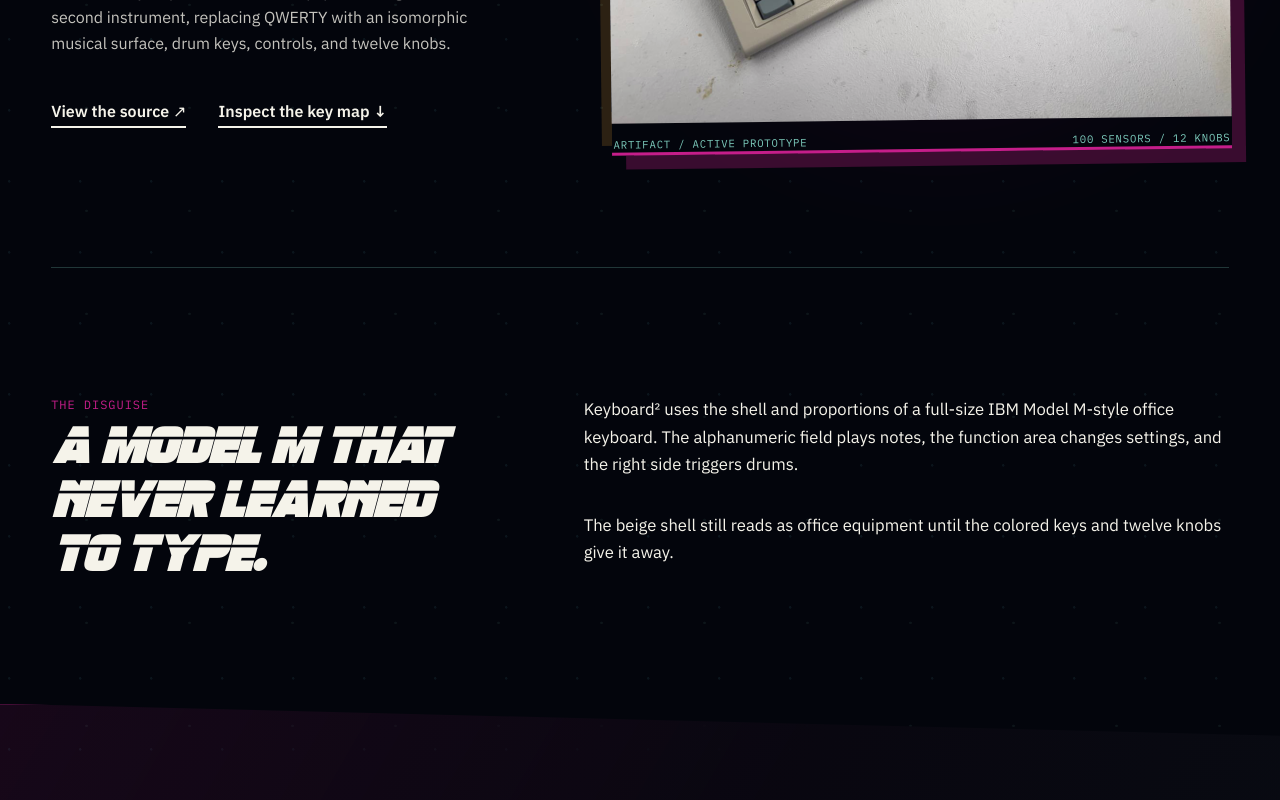
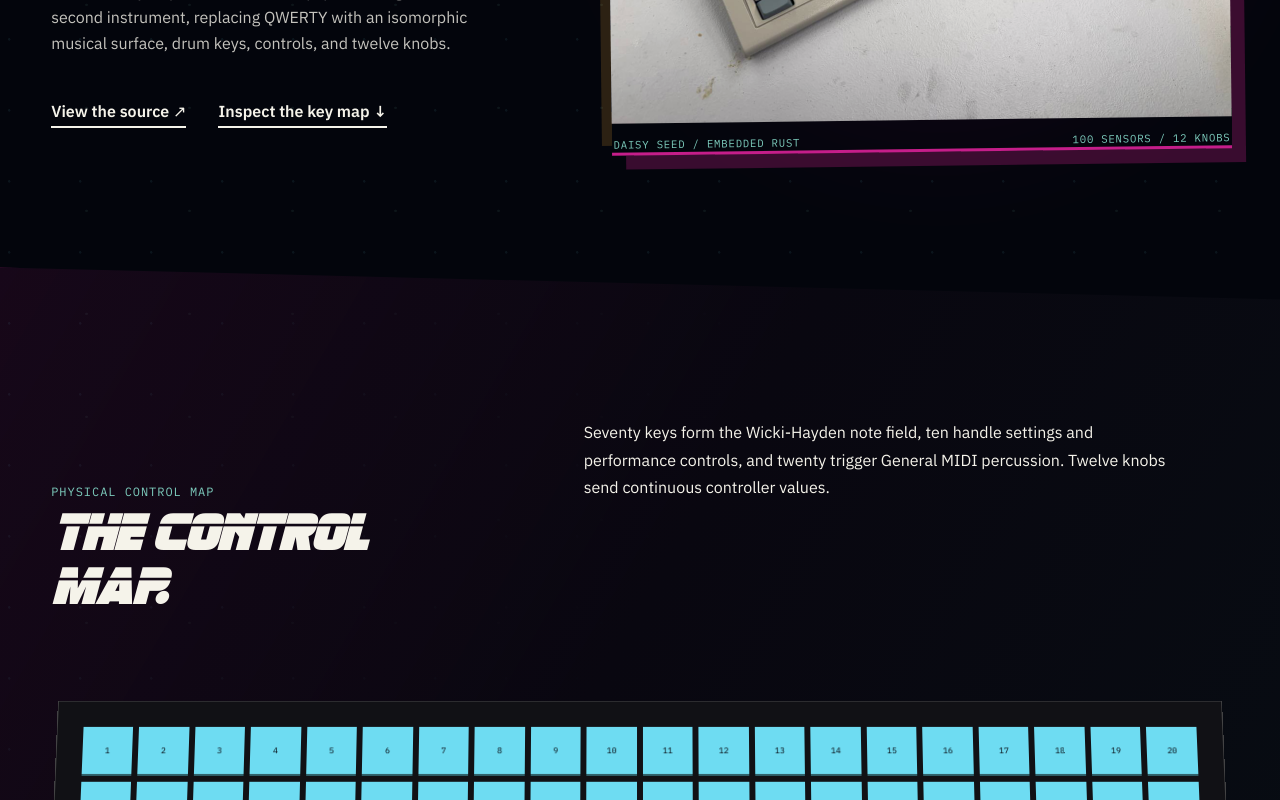
Before and after one commit to UnitedCode/electronuck.com, a SvelteKit app: page /projects/keyboard-keyboard in a window 1280 px wide. Shown: the part 540-1340 px from the top of the page. Built offline with nearby package versions, Linux system fonts and the light colour scheme.

Commit message:
chore: cleanup keyboard page

```diff
--- a/src/routes/projects/keyboard-keyboard/+page.svelte
+++ b/src/routes/projects/keyboard-keyboard/+page.svelte
@@ -54,34 +54,19 @@
 				height="960"
 			/>
 			<figcaption class="artifact-caption">
-				<span>Artifact / active prototype</span><span>100 sensors / 12 knobs</span>
+				<span>Daisy Seed / embedded Rust</span><span>100 sensors / 12 knobs</span>
 			</figcaption>
 		</figure>
-	</section>
-
-	<section class="content-section content-split" aria-labelledby="idea-title">
-		<div>
-			<p class="meta text-laser">The disguise</p>
-			<h2 id="idea-title" class="section-title mt-4">A Model M that never learned to type.</h2>
-		</div>
-		<div class="prose-stack">
-			<p>
-				Keyboard² uses the shell and proportions of a full-size IBM Model M-style office keyboard.
-				The alphanumeric field plays notes, the function area changes settings, and the right side
-				triggers drums.
-			</p>
-			<p>
-				The beige shell still reads as office equipment until the colored keys and twelve knobs give
-				it away.
-			</p>
-		</div>
 	</section>
 
 	<section id="key-map" class="key-map-section" aria-labelledby="map-title">
 		<header class="content-heading">
 			<p class="meta text-phosphor">Physical control map</p>
-			<h2 id="map-title" class="section-title mt-4">One hundred reasons not to use QWERTY.</h2>
-			<p>The key groups follow the firmware ranges, and the colors mark what each group does.</p>
+			<h2 id="map-title" class="section-title mt-4">The control map.</h2>
+			<p>
+				Seventy keys form the Wicki-Hayden note field, ten handle settings and performance controls,
+				and twenty trigger General MIDI percussion. Twelve knobs send continuous controller values.
+			</p>
 		</header>
 		<div
 			class="keyboard-map"
@@ -158,33 +143,12 @@
 		</div>
 	</section>
 
-	<section class="signal-lab" aria-labelledby="firmware-title">
-		<div class="content-heading">
-			<p class="meta text-laser">Embedded Rust / RTIC</p>
-			<h2 id="firmware-title" class="section-title mt-4">A thousand scans every second.</h2>
-			<p>
-				A Daisy Seed reads 100 sensors through analog multiplexers, filters their values, tracks
-				each key state, calculates velocity, scans the knobs, and queues MIDI messages.
-			</p>
-		</div>
-		<div class="firmware-strip">
-			<div><strong>13</strong><span>analog multiplexers</span></div>
-			<div><strong>1 kHz</strong><span>sensor scan task</span></div>
-			<div><strong>100</strong><span>key state machines</span></div>
-			<div><strong>12</strong><span>continuous controls</span></div>
-			<div><strong>MIDI</strong><span>notes, drums, bend, CC</span></div>
-		</div>
-		<p class="state-machine meta">Idle → First actuated → Fully actuated → Released → Idle</p>
-	</section>
-
 	<section class="content-section connection-grid" aria-labelledby="connection-title">
 		<div>
 			<p class="meta text-crt">The collection connection</p>
 			<h2 id="connection-title" class="section-title mt-4">Built to control the phone.</h2>
 			<p class="mt-6 leading-relaxed">
-				Keyboard² can send melody notes, chords, drum notes, pitch bend, and controller values to
-				MIDI devices such as Synthphone-E. The two instruments share the office disguise and enough
-				of the MIDI language to perform together.
+				Keyboard² sends notes, drums, pitch bend, and controller values to Synthphone-E over MIDI.
 			</p>
 		</div>
 		<div class="midi-connection" aria-hidden="true">
@@ -195,7 +159,7 @@
 	<section class="link-deck" aria-labelledby="links-title">
 		<div>
 			<p class="meta text-phosphor">Project records</p>
-			<h2 id="links-title" class="section-title mt-4">Firmware, schematics, and exhibit notes.</h2>
+			<h2 id="links-title" class="section-title mt-4">Source and exhibit listing.</h2>
 		</div>
 		<nav aria-label="Keyboard² links">
 			<a href={source} target="_blank" rel="noreferrer"
```
